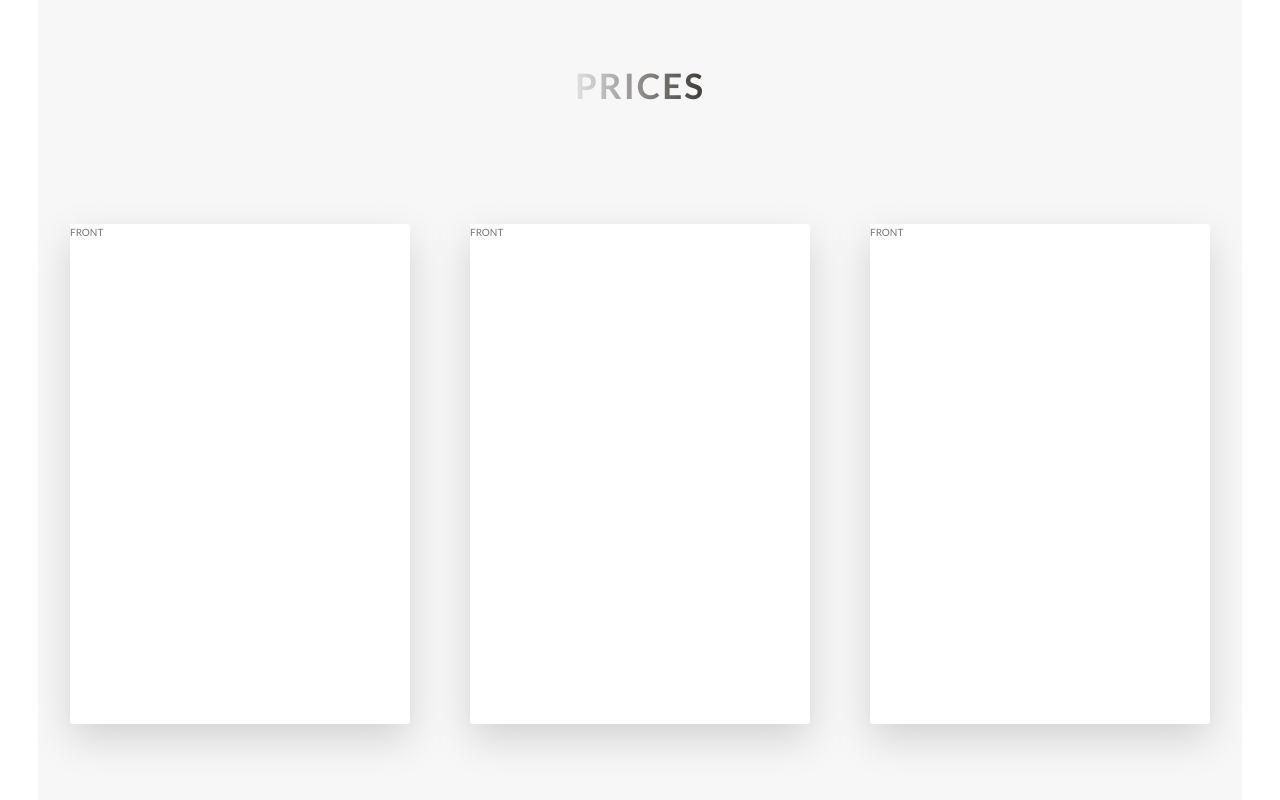
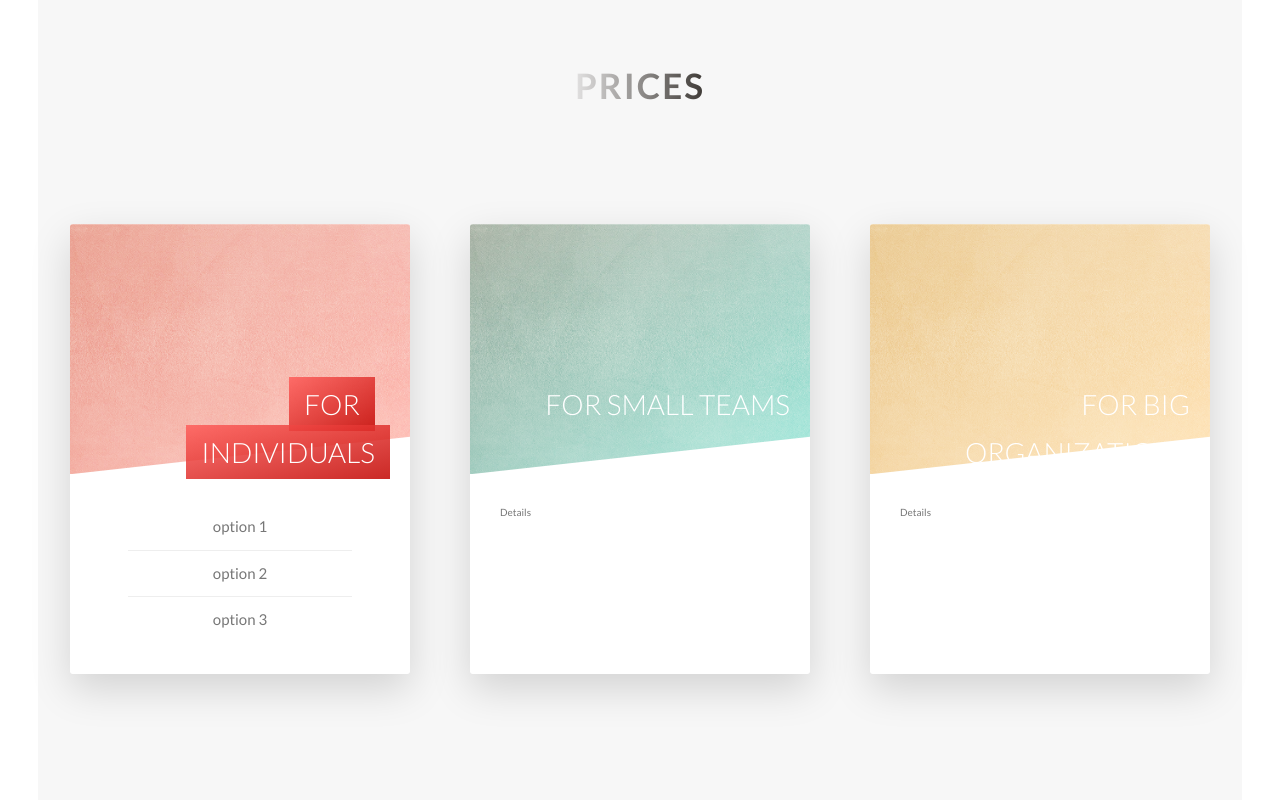
Before and after one commit to debuy-co/landingPage, a React (Create React App) app: page / in a window 1280 px wide. Shown: the part 2608-3408 px from the top of the page. Built offline with nearby package versions, Linux system fonts and the light colour scheme.

Commit message:
Building the Tours Section - Part 2

```diff
--- a/src/components/price/Price.js
+++ b/src/components/price/Price.js
@@ -9,7 +9,24 @@
       <div className="row">
         <div className="col-1-of-3">
           <div className="card">
-            <div className="card__side card__side--front">FRONT</div>
+            <div className="card__side card__side--front">
+              <div className="card__picture card__picture--1">
+                &nbsp; {/*this in HTML means a white space*/}
+              </div>
+              <h4 className="card__heading">
+                {/*this span here is needed in order to give the box decoration effet to the heading*/}
+                <span className="card__heading-span card__heading-span--1">
+                  for individuals
+                </span>
+              </h4>
+              <div className="card__details">
+                <ul>
+                  <li>option 1</li>
+                  <li>option 2</li>
+                  <li>option 3</li>
+                </ul>
+              </div>
+            </div>
             <div className="card__side card__side--back card__side--back-1">
               BACK
             </div>
@@ -17,7 +34,13 @@
         </div>
         <div className="col-1-of-3">
           <div className="card">
-            <div className="card__side card__side--front">FRONT</div>
+            <div className="card__side card__side--front">
+              <div className="card__picture card__picture--2">
+                &nbsp; {/*this in HTML means a white space*/}
+              </div>
+              <h4 className="card__heading">for small teams</h4>
+              <div className="card__details">Details</div>
+            </div>
             <div className="card__side card__side--back card__side--back-2">
               BACK
             </div>
@@ -25,7 +48,13 @@
         </div>
         <div className="col-1-of-3">
           <div className="card">
-            <div className="card__side card__side--front">FRONT</div>
+            <div className="card__side card__side--front">
+              <div className="card__picture card__picture--3">
+                &nbsp; {/*this in HTML means a white space*/}
+              </div>
+              <h4 className="card__heading">for big organizations</h4>
+              <div className="card__details">Details</div>
+            </div>
             <div className="card__side card__side--back card__side--back-3">
               BACK
             </div>
--- a/src/sass/abstract/_variables.scss
+++ b/src/sass/abstract/_variables.scss
@@ -6,6 +6,7 @@
 $color-highlight1: #f15025ff;
 $color-highlight2: #fbff12ff;
 $color-white: #fff;
+$color-grey: #eee;
 $color-grey-light-1: #f7f7f7;
 
 //suggested by chat GPT
--- a/src/sass/components/_card.scss
+++ b/src/sass/components/_card.scss
@@ -6,12 +6,13 @@
   -moz-perspective: 150rem; //in order to implement it also on firefox browser, because it is a new property and it is not implemented in all browsers
 
   position: relative;
-  height: 50rem; //I don't know why but we have to give the same height as the child
+  height: 45rem; //I don't know why but we have to give the same height as the child
 
   &__side {
-    height: 50rem;
+    height: 45rem;
 
     border-radius: 3px;
+    overflow: hidden; //this setting is necessary because the image of card__picture overflow the parent in the top left and right corners
     box-shadow: (0 1.5rem 4rem rgba(black, 0.15));
 
     transition: all 0.8s ease; //"ease" instead of "linear" animation
@@ -59,11 +60,95 @@
 
   //this means when we hover the card (the main component) we want the card__side to transform
   &:hover &__side--front {
-    transform: rotateY(180deg);
+    transform: rotateY(-180deg);
   }
 
   &:hover &__side--back {
     transform: rotateY(0);
     z-index: 20;
   }
+
+  &__picture {
+    background-size: cover;
+    height: 25rem;
+    background-blend-mode: screen; //this is a modern feature in CSS an it might not work in the old browsers
+    -webkit-clip-path: polygon(0 0, 100% 0, 100% 85%, 0 100%);
+    clip-path: polygon(
+      0 0,
+      100% 0,
+      100% 85%,
+      0 100%
+    ); //also this is a modern feature and so we have to prefix it with above line of code
+
+    &--1 {
+      background-image: linear-gradient(
+          to left top,
+          $color-vibrant-pinkish-red,
+          darken($color-vibrant-pinkish-red, 30%)
+        ),
+        url("../../assets/img/block-grey.jpg");
+    }
+
+    &--2 {
+      background-image: linear-gradient(
+          to left top,
+          $color-bright-turquoise,
+          darken($color-bright-turquoise, 30%)
+        ),
+        url("../../assets/img/block-grey.jpg");
+    }
+
+    &--3 {
+      background-image: linear-gradient(
+          to left top,
+          $color-warm-orange,
+          darken($color-warm-orange, 30%)
+        ),
+        url("../../assets/img/block-grey.jpg");
+    }
+  }
+
+  &__heading {
+    font-size: 2.8rem;
+    font-weight: 300;
+    text-transform: uppercase;
+    color: $color-white;
+    position: absolute; //we use once again absolute positioning because we want it to be on top of the image
+    top: 12rem;
+    right: 2rem;
+    text-align: right;
+    width: 75%;
+  }
+
+  //we added here because this is not a child, it is a new element
+  &__heading-span {
+    padding: 1rem 1.5rem;
+    box-decoration-break: clone; //without this the padding will not apply on each word but rather on the complete sentence
+    -webkitbox-decoration-break: clone;
+    &--1 {
+      background-image: linear-gradient(
+        to right bottom,
+        rgba($color-vibrant-pinkish-red, 0.85),
+        darken(rgba($color-vibrant-pinkish-red, 0.85), 30%)
+      );
+    }
+  }
+
+  &__details {
+    padding: 3rem;
+    ul {
+      list-style: none;
+      width: 80%;
+      margin: 0 auto; //this is the simplest way of centring a block element inside another block element. so in this case to center "ul" inside "card__details" (without using position absolute)
+      padding-inline-start: 0rem; //I had to remove it because it is 40 by default
+      li {
+        text-align: center;
+        font-size: 1.5rem;
+        padding: 1rem;
+        &:not(:last-child) {
+          border-bottom: 1px solid $color-grey;
+        }
+      }
+    }
+  }
 }
--- a/src/sass/layout/_header.scss
+++ b/src/sass/layout/_header.scss
@@ -8,6 +8,7 @@
     url("../../assets/img/background_block.jpg"); /*in this situation we have two background images on top of each other, the first one is the linear gradient the second one is the image*/
   background-size: cover;
   background-position: top; /*it ensure that the top of the image always stays at the top of the container*/
+  -webkit-clip-path: polygon(0 0, 100% 0, 100% 85%, 0 100%);
   clip-path: polygon(
     0 0,
     100% 0,
```
